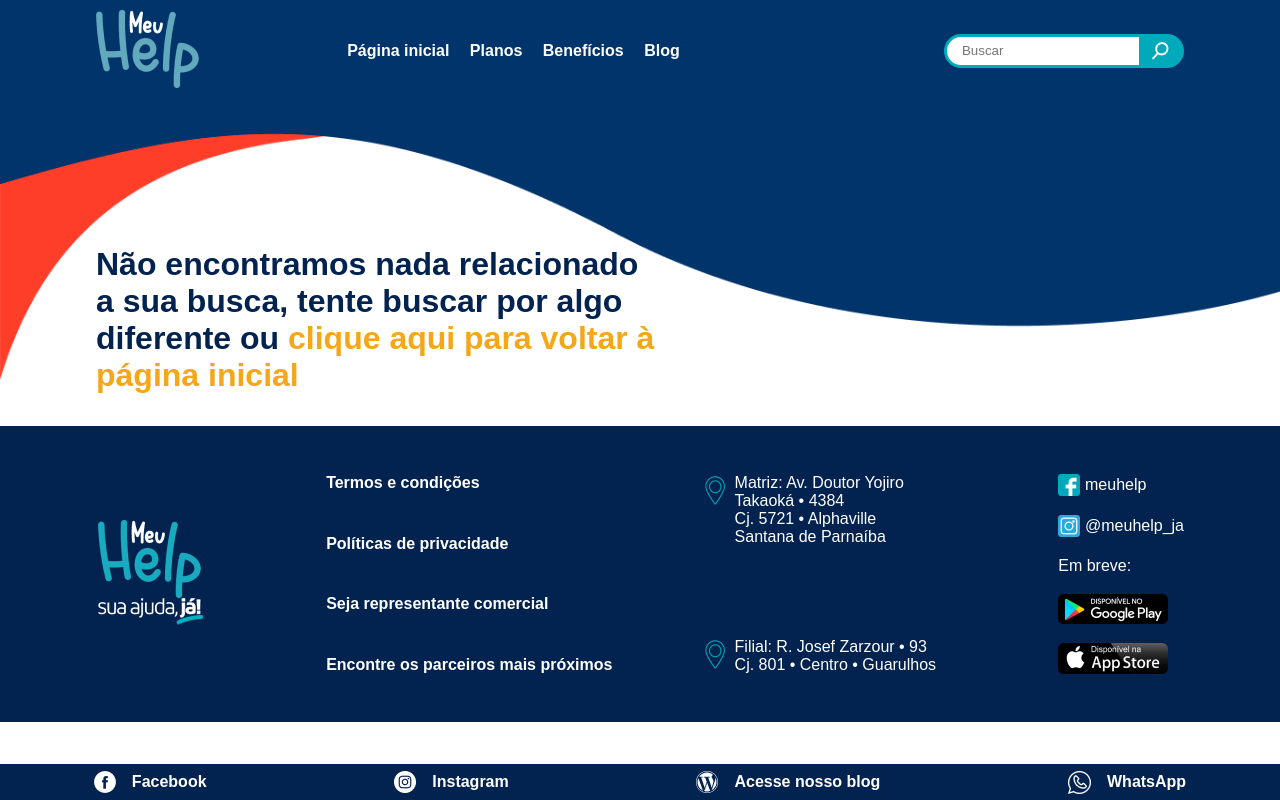
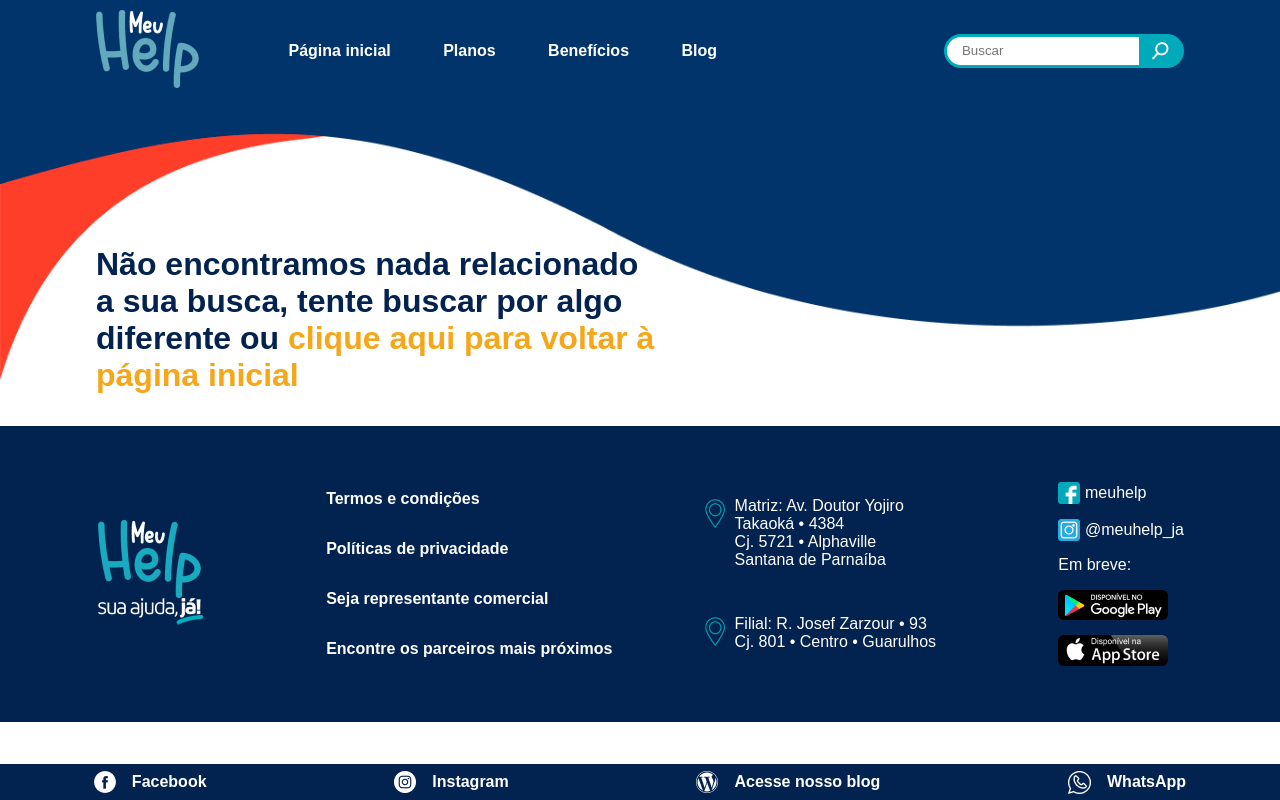
Before and after one commit to rxfaelll/SiteMeuHelp, a PHP site: page /busca.php in a window 1280 px wide. Run offline with PHP 8.4, Linux system fonts and the light colour scheme; some web fonts are replaced.

Commit message:
ajustes no desktop

```diff
--- a/css/index.css
+++ b/css/index.css
@@ -252,6 +252,8 @@
         padding: 0 6em 0 6em;
 
         background: url("../img/fundos/fundoContatos.png");
+        background-repeat: no-repeat;
+        background-size: 100% 100%;
 
         display: flex;
         flex-direction: row-reverse;
--- a/css/main.css
+++ b/css/main.css
@@ -38,8 +38,9 @@ body{
     }
 
     .header-nav a{
-        margin-left: 1em;
         color: var(--branco);
+
+        margin-right: 3em;
     }
 
     a{
@@ -121,7 +122,7 @@ body{
 
         display: flex;
         flex-direction: column;
-        justify-content: space-between;
+        justify-content: space-around;
     }
 
     .container-links-footer a{
--- a/index.php
+++ b/index.php
@@ -54,7 +54,7 @@
                     que oferece ao associado muita economia,
                     acesso a serviços de saúde e assistência 24 horas.
                 </h2>
-                <a href="" class="normal-button yellow-bg">Saiba mais</a>
+                <a href="beneficios" class="normal-button yellow-bg">Saiba mais</a>
             </div>
             <div class="image-container">
                 <img src="img/imagens/img2.png" alt="Mulher feliz com o cartão pré-pago Meu Help" class="hide-content">
@@ -1602,12 +1602,12 @@
 
                 <!-- Card 3 -->
                 <div class="card lightblue-bg card-cliente">
-                    <h1>Ative seu cartão</h1>
+                    <h1>Comprou um cartão na loja?</h1>
                     <p>Então, cadastre seu cartão agora mesmo, e depois,
                         ligue para a central de relacionamento e cadastre
                         sua nova senha
                     </p>
-                    <a href="" class="normal-button yellow-bg">Acesse Já</a>
+                    <p class="telefone">Ligue (11) 4780-0700</p>
                 </div>
             </div>
         </div>
--- a/js/sliders.js
+++ b/js/sliders.js
@@ -1,3 +1,4 @@
+  window.addEventListener("load", () => {
   //Slider com as marcas parceiras do MeuHelp
   $('#sliderParceiros, #sliderParceirosMobile').slick({
     slidesToScroll: 1,
@@ -11,3 +12,4 @@ $('#sliderComentario, #sliderComentarioMobile').slick({
   autoplay: true,
   autoplaySpeed: 4000,
   });
+})
```
Lines whose indentation alone changed are shown as unchanged.
